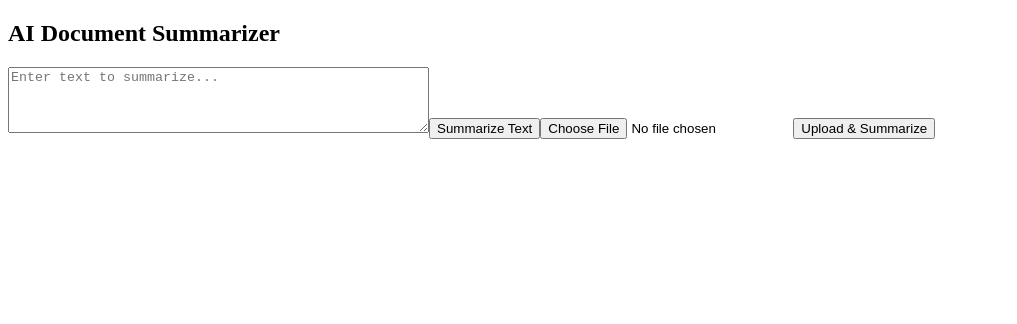
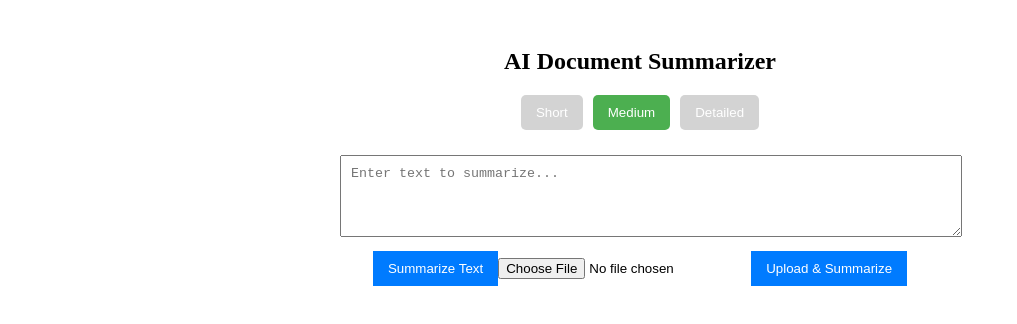
Before and after one commit to nirmada001/AI-Powered-Smart-Document-Summarizer, a React (Create React App) app in the folder frontend/: page /summarizer in a window 1280 px wide. Shown: the top 324 px of the page, without its empty margins (0-1017 px from the left). Built offline with nearby package versions, Linux system fonts and the light colour scheme; sample sign-in values are in the browser's storage.

Commit message:
Changes in text summarization

```diff
--- a/frontend/src/components/Summarizer.js
+++ b/frontend/src/components/Summarizer.js
@@ -1,6 +1,6 @@
 import React, { useEffect, useState } from "react";
 import axios from "axios";
-import "../css/summarizer.css";
+import "../css/summarizer.css"; // Ensure CSS file exists
 import { useNavigate } from "react-router-dom";
 import { jwtDecode } from "jwt-decode";
 
@@ -8,24 +8,17 @@ const Summarizer = () => {
   const [text, setText] = useState("");
   const [summary, setSummary] = useState("");
   const [file, setFile] = useState(null);
+  const [summaryLength, setSummaryLength] = useState("medium"); // Default to Medium
   const [user, setUser] = useState(null);
   const [loading, setLoading] = useState(false);
-  const [error, setError] = useState(null);
   const navigate = useNavigate();
 
   useEffect(() => {
     const token = localStorage.getItem("token");
-
     if (token) {
       try {
         const decodedToken = jwtDecode(token);
-        console.log("Decoded Token:", decodedToken);
-
-        // Extract user ID from the token (modify based on actual token structure)
-        const userId = decodedToken.sub;
-        console.log("User ID:", userId);
-
-        setUser(userId);
+        setUser(decodedToken.sub);
       } catch (error) {
         console.error("Invalid token", error);
         localStorage.removeItem("token");
@@ -38,55 +31,84 @@ const Summarizer = () => {
 
   const handleSummarize = async () => {
     if (!text.trim()) {
-      setError("Please enter text to summarize.");
+      alert("Please enter text to summarize");
       return;
     }
 
     setLoading(true);
-    setError(null);
-
     try {
       const token = localStorage.getItem("token");
       const response = await axios.post(
         "http://127.0.0.1:5000/summarize",
-        { text, user_id: user }, // Send user ID to backend
-        { headers: { Authorization: `Bearer ${token}` } } // Attach token
+        { text, summary_length: summaryLength },
+        { headers: { Authorization: token } }
       );
 
       setSummary(response.data.summary);
     } catch (error) {
       console.error("Error summarizing text:", error);
-      setError("Failed to summarize text. Please try again.");
     } finally {
       setLoading(false);
     }
   };
 
   const handleFileUpload = async () => {
-    if (!file) return alert("Please select a file");
+    if (!file) {
+      alert("Please select a file");
+      return;
+    }
 
     const formData = new FormData();
     formData.append("file", file);
+    formData.append("summary_length", summaryLength);
 
-    const token = localStorage.getItem("token"); // Retrieve token
+    setLoading(true);
+    try {
+      const token = localStorage.getItem("token");
+      const response = await axios.post(
+        "http://127.0.0.1:5000/upload",
+        formData,
+        {
+          headers: {
+            Authorization: token,
+            "Content-Type": "multipart/form-data"
+          }
+        }
+      );
 
-    try {
-      const response = await axios.post("http://127.0.0.1:5000/upload", formData, {
-        headers: {
-          "Content-Type": "multipart/form-data",
-          "Authorization": token // Send token in Authorization header
-        },
-      });
       setSummary(response.data.summary);
     } catch (error) {
       console.error("Error uploading file:", error);
+    } finally {
+      setLoading(false);
     }
   };
 
+  return (
+    <div className="summarizer-container">
+      <h2>AI Document Summarizer</h2>
 
-  return (
-    <div>
-      <h2>AI Document Summarizer</h2>
+      {/* Summary Length Selection */}
+      <div className="summary-options">
+        <button
+          className={summaryLength === "short" ? "active" : ""}
+          onClick={() => setSummaryLength("short")}
+        >
+          Short
+        </button>
+        <button
+          className={summaryLength === "medium" ? "active" : ""}
+          onClick={() => setSummaryLength("medium")}
+        >
+          Medium
+        </button>
+        <button
+          className={summaryLength === "detailed" ? "active" : ""}
+          onClick={() => setSummaryLength("detailed")}
+        >
+          Detailed
+        </button>
+      </div>
 
       {/* Text Summarization */}
       <textarea
@@ -101,18 +123,19 @@ const Summarizer = () => {
       </button>
 
       {/* File Upload */}
-      <input type="file" accept=".pdf,.docx" onChange={(e) => setFile(e.target.files[0])} />
+      <input
+        type="file"
+        accept=".pdf,.docx"
+        onChange={(e) => setFile(e.target.files[0])}
+      />
       <button onClick={handleFileUpload} disabled={loading}>
-        {loading ? "Uploading..." : "Upload & Summarize"}
+        {loading ? "Processing..." : "Upload & Summarize"}
       </button>
-
-      {/* Error Message */}
-      {error && <p style={{ color: "red" }}>{error}</p>}
 
       {/* Summary Output */}
       {summary && (
-        <div>
-          <h3>Summary:</h3>
+        <div className="summary-output">
+          <h3>Summary ({summaryLength}):</h3>
           <p>{summary}</p>
         </div>
       )}
--- a/frontend/src/css/summarizer.css
+++ b/frontend/src/css/summarizer.css
@@ -0,0 +1,54 @@
+.summarizer-container {
+    text-align: center;
+    max-width: 600px;
+    margin: auto;
+    padding: 20px;
+  }
+
+  textarea {
+    width: 100%;
+    padding: 10px;
+    margin-top: 10px;
+  }
+
+  .summary-options {
+    display: flex;
+    justify-content: center;
+    margin-bottom: 15px;
+  }
+
+  .summary-options button {
+    margin: 0 5px;
+    padding: 10px 15px;
+    border: none;
+    cursor: pointer;
+    background-color: lightgray;
+    border-radius: 5px;
+  }
+
+  .summary-options .active {
+    background-color: #4CAF50;
+    color: white;
+  }
+
+  button {
+    margin-top: 10px;
+    padding: 10px 15px;
+    background-color: #007bff;
+    color: white;
+    border: none;
+    cursor: pointer;
+  }
+
+  button:disabled {
+    background-color: gray;
+    cursor: not-allowed;
+  }
+
+  .summary-output {
+    margin-top: 20px;
+    padding: 10px;
+    border: 1px solid #ddd;
+    background: #f9f9f9;
+    text-align: justify;
+  }
```
Also changed, not shown: frontend/src/components/UserDetails.js (added, +9 -0 lines), 1 other file (tests, documents, lock files or other folders).
